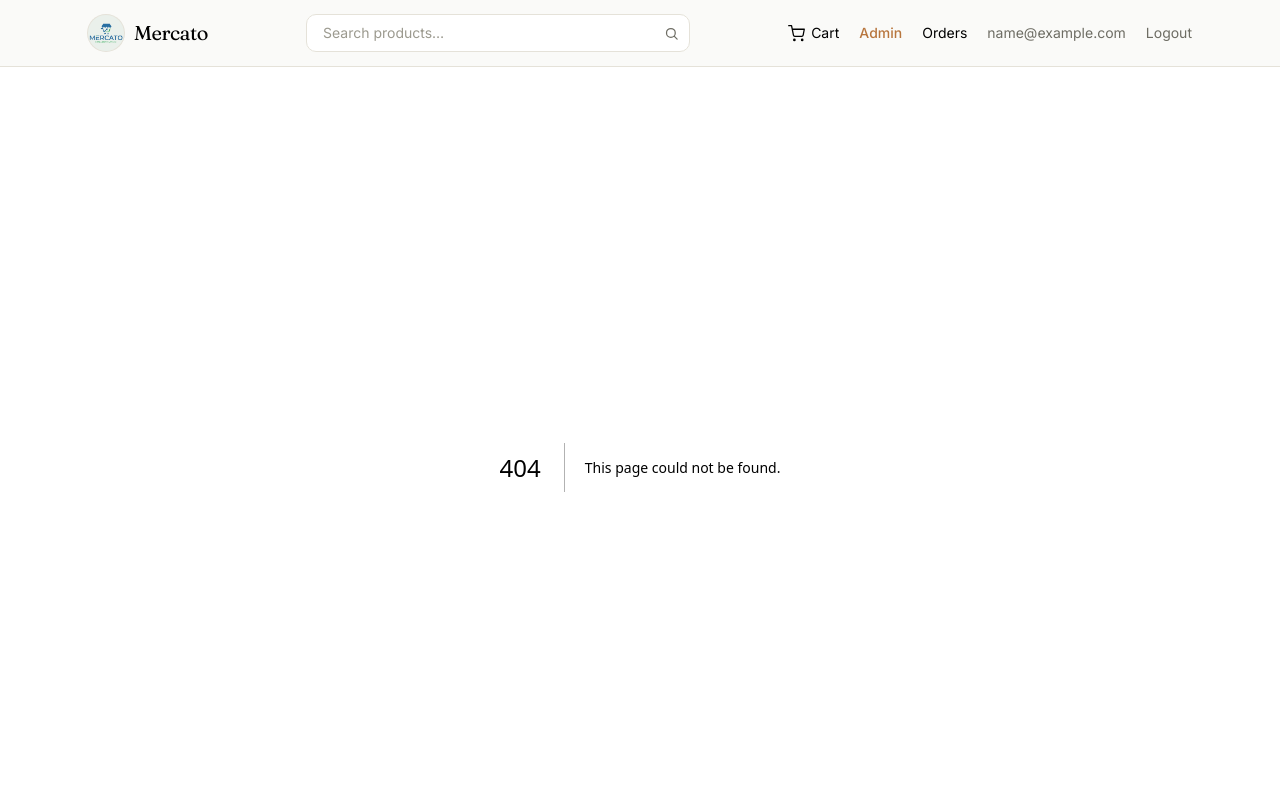
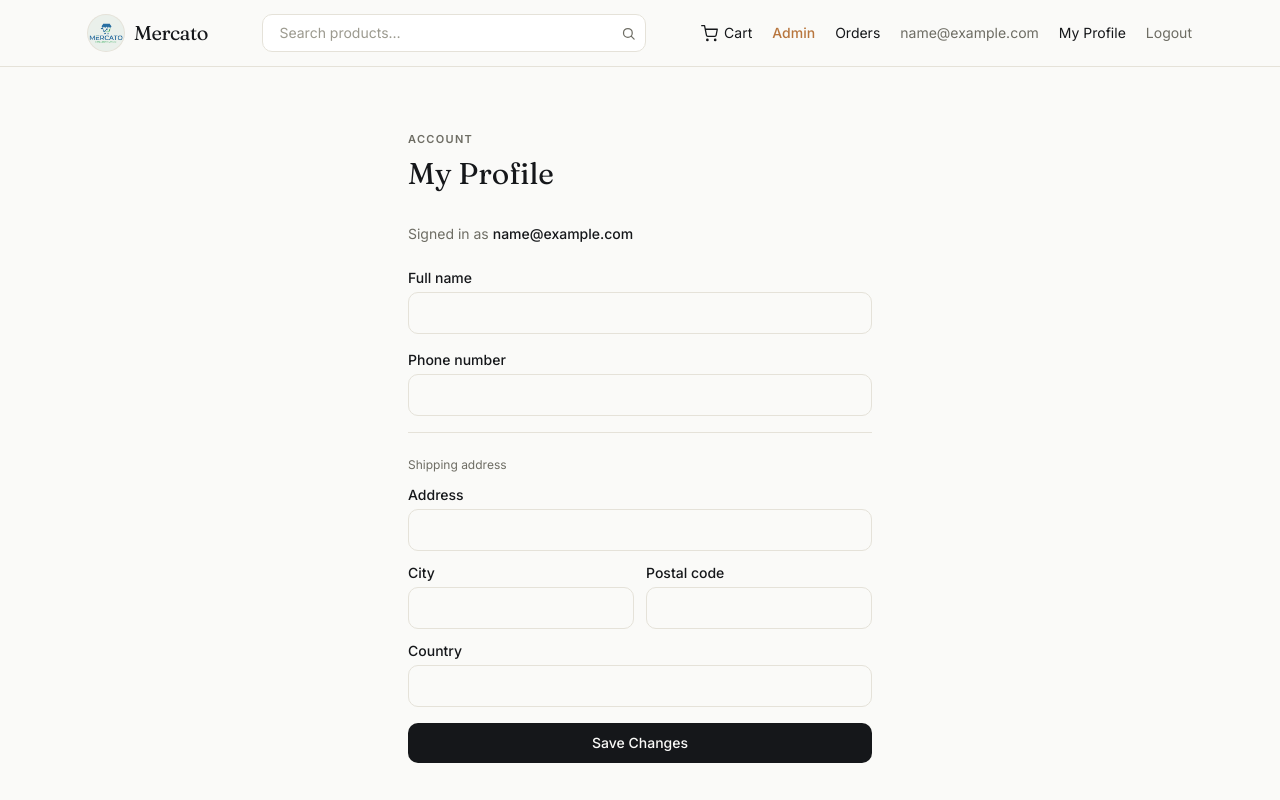
Before and after one commit to MatheeshaKoralegedara/E-Commerce-Platform, a Next.js app in the folder frontend/: page /account in a window 1280 px wide. Before the commit this address had no page. Shown: the top 800 px of the page. Built offline with nearby package versions, Linux system fonts and the light colour scheme; no server answers; sample sign-in values are in the browser's storage.

Commit message:
Add account profile page for viewing/editing user info

```diff
--- /dev/null
+++ b/frontend/src/app/account/page.js
@@ -0,0 +1,156 @@
+// frontend/src/app/account/page.js
+'use client';
+
+import { useEffect, useState } from 'react';
+import { useRouter } from 'next/navigation';
+import apiRequest from '@/lib/api';
+import { useAuth } from '@/lib/AuthContext';
+
+export default function AccountPage() {
+  const { token, user, loading: authLoading, login } = useAuth();
+  const router = useRouter();
+
+  const [fullName, setFullName] = useState('');
+  const [phone, setPhone] = useState('');
+  const [addressLine1, setAddressLine1] = useState('');
+  const [city, setCity] = useState('');
+  const [postalCode, setPostalCode] = useState('');
+  const [country, setCountry] = useState('');
+  const [saving, setSaving] = useState(false);
+  const [error, setError] = useState('');
+  const [successMessage, setSuccessMessage] = useState('');
+
+  useEffect(() => {
+    if (authLoading) return;
+    if (!user) {
+      router.push('/login');
+      return;
+    }
+    // Pre-fill the form with the user's current saved info
+    setFullName(user.full_name || '');
+    setPhone(user.phone || '');
+    setAddressLine1(user.address_line1 || '');
+    setCity(user.city || '');
+    setPostalCode(user.postal_code || '');
+    setCountry(user.country || '');
+  }, [authLoading, user]);
+
+  async function handleSubmit(e) {
+    e.preventDefault();
+    setSaving(true);
+    setError('');
+    setSuccessMessage('');
+    try {
+      const data = await apiRequest('/auth/profile', {
+        method: 'PATCH',
+        body: { fullName, phone, addressLine1, city, postalCode, country },
+        token,
+      });
+      // Update the auth context's stored user so the rest of the app
+      // (navbar, checkout pre-fill, etc.) reflects the change immediately
+      login(token, data.user);
+      setSuccessMessage('Profile updated successfully.');
+      setTimeout(() => setSuccessMessage(''), 3000);
+    } catch (err) {
+      setError(err.message);
+    } finally {
+      setSaving(false);
+    }
+  }
+
+  if (authLoading || !user) {
+    return <main className="max-w-lg mx-auto px-6 py-16 text-center text-[var(--color-muted)]">Loading…</main>;
+  }
+
+  return (
+    <main className="max-w-lg mx-auto px-6 py-16">
+      <p className="eyebrow mb-2">Account</p>
+      <h1 className="font-display text-3xl mb-8">My Profile</h1>
+
+      <p className="text-sm text-[var(--color-muted)] mb-6">
+        Signed in as <span className="font-medium text-[var(--color-ink)]">{user.email}</span>
+      </p>
+
+      <form onSubmit={handleSubmit} className="space-y-4">
+        <div>
+          <label htmlFor="fullName" className="text-sm font-medium block mb-1">Full name</label>
+          <input
+            id="fullName"
+            type="text"
+            value={fullName}
+            onChange={(e) => setFullName(e.target.value)}
+            className="w-full border border-[var(--color-line)] rounded-md px-4 py-2.5 text-sm focus:outline-none focus:border-[var(--color-ink)]"
+            required
+          />
+        </div>
+
+        <div>
+          <label htmlFor="phone" className="text-sm font-medium block mb-1">Phone number</label>
+          <input
+            id="phone"
+            type="tel"
+            value={phone}
+            onChange={(e) => setPhone(e.target.value)}
+            className="w-full border border-[var(--color-line)] rounded-md px-4 py-2.5 text-sm focus:outline-none focus:border-[var(--color-ink)]"
+            required
+          />
+        </div>
+
+        <div className="pt-2 border-t border-[var(--color-line)]">
+          <p className="text-xs text-[var(--color-muted)] mb-3 mt-4">Shipping address</p>
+          <div className="space-y-3">
+            <div>
+              <label htmlFor="addressLine1" className="text-sm font-medium block mb-1">Address</label>
+              <input
+                id="addressLine1"
+                type="text"
+                value={addressLine1}
+                onChange={(e) => setAddressLine1(e.target.value)}
+                className="w-full border border-[var(--color-line)] rounded-md px-4 py-2.5 text-sm focus:outline-none focus:border-[var(--color-ink)]"
+              />
+            </div>
+            <div className="grid grid-cols-2 gap-3">
+              <div>
+                <label htmlFor="city" className="text-sm font-medium block mb-1">City</label>
+                <input
+                  id="city"
+                  type="text"
+                  value={city}
+                  onChange={(e) => setCity(e.target.value)}
+                  className="w-full border border-[var(--color-line)] rounded-md px-4 py-2.5 text-sm focus:outline-none focus:border-[var(--color-ink)]"
+                />
+              </div>
+              <div>
+                <label htmlFor="postalCode" className="text-sm font-medium block mb-1">Postal code</label>
+                <input
+                  id="postalCode"
+                  type="text"
+                  value={postalCode}
+                  onChange={(e) => setPostalCode(e.target.value)}
+                  className="w-full border border-[var(--color-line)] rounded-md px-4 py-2.5 text-sm focus:outline-none focus:border-[var(--color-ink)]"
+                />
+              </div>
+            </div>
+            <div>
+              <label htmlFor="country" className="text-sm font-medium block mb-1">Country</label>
+              <input
+                id="country"
+                type="text"
+                value={country}
+                onChange={(e) => setCountry(e.target.value)}
+                className="w-full border border-[var(--color-line)] rounded-md px-4 py-2.5 text-sm focus:outline-none focus:border-[var(--color-ink)]"
+              />
+            </div>
+          </div>
+        </div>
+
+        {error && <p role="alert" className="text-red-600 text-sm">{error}</p>}
+        {successMessage && <p role="status" aria-live="polite" className="text-[var(--color-pine)] text-sm">{successMessage}</p>}
+
+        <button type="submit" disabled={saving} className="btn-primary rounded-md w-full py-2.5 text-sm disabled:opacity-50">
+          {saving ? 'Saving…' : 'Save Changes'}
+        </button>
+      </form>
+    </main>
+  );
+}
--- a/frontend/src/components/Navbar.js
+++ b/frontend/src/components/Navbar.js
@@ -65,6 +65,7 @@ export default function Navbar() {
               )}
               <Link href="/orders" className="hover:text-[var(--color-pine)] transition-colors">Orders</Link>
               <span className="text-[var(--color-muted)] hidden lg:inline">{user.email}</span>
+              <Link href="/account">My Profile</Link>
               <button onClick={logout} className="text-[var(--color-muted)] hover:text-[var(--color-ink)] transition-colors">
                 Logout
               </button>
```
